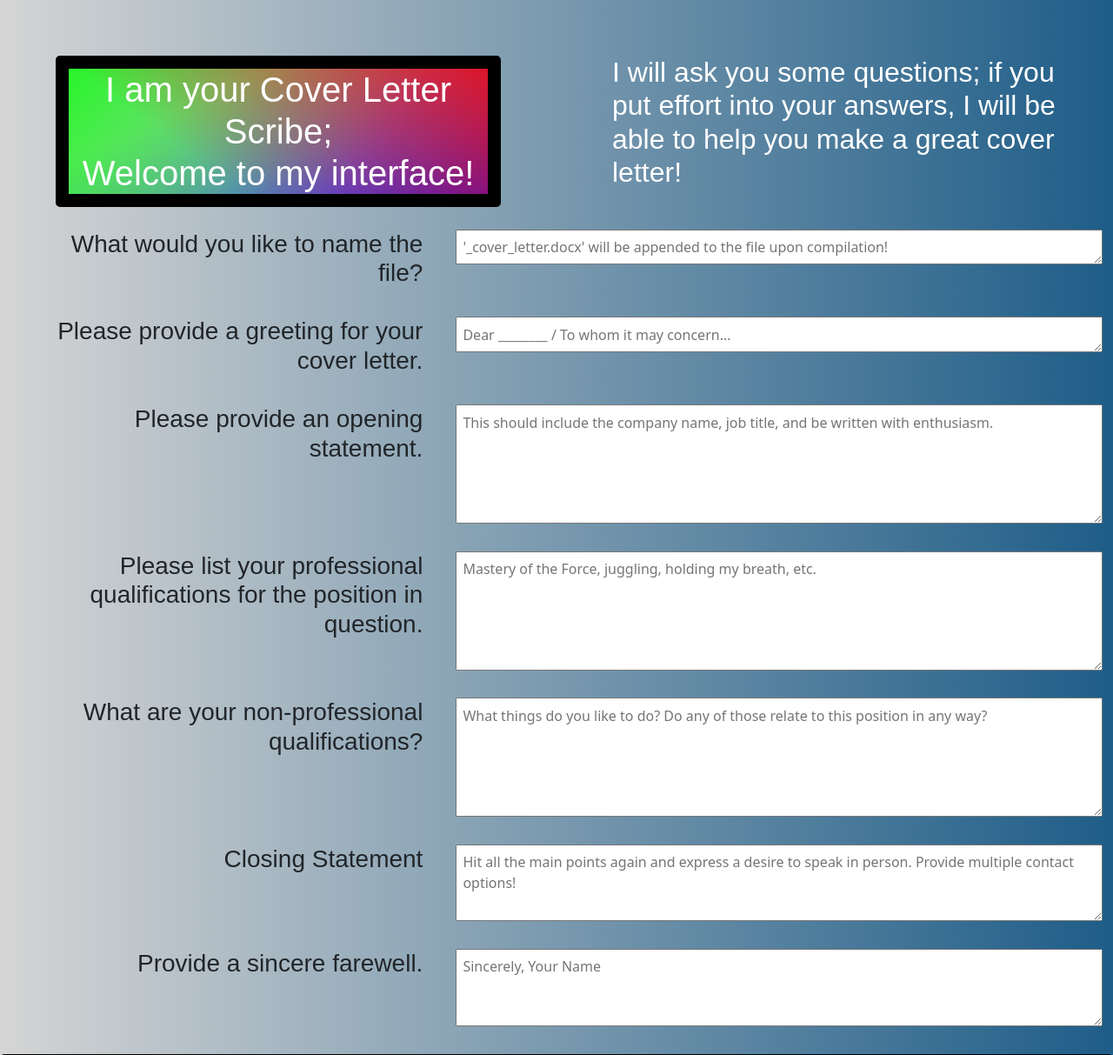
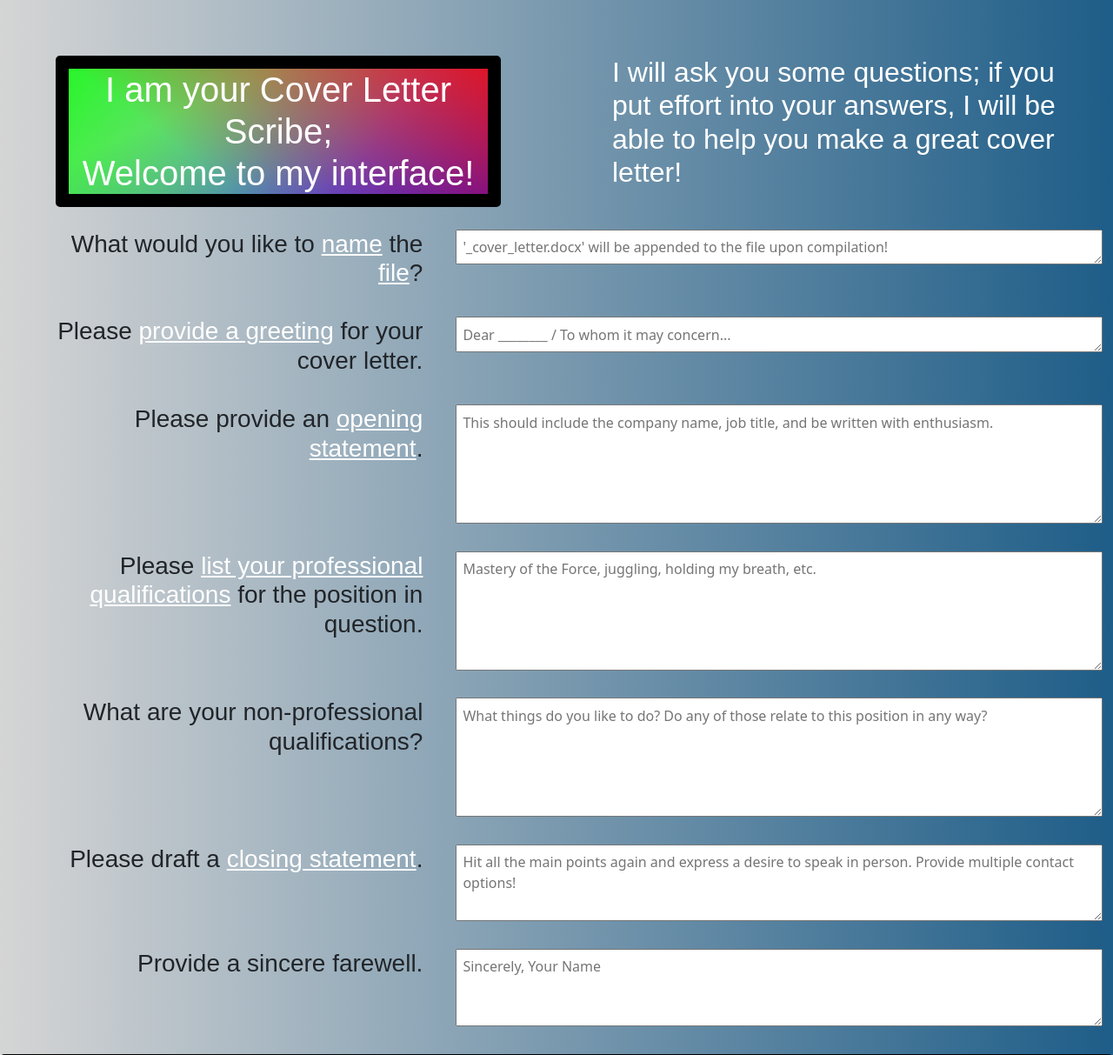
Before and after one commit to cdh616x/CLScribe-flask, a Flask app: page / in a window 1280 px wide. Shown: the top 1213 px of the page at 87% size. Run offline with Flask 2, Linux system fonts and the light colour scheme; some web fonts are replaced.

Commit message:
more styling!

```diff
--- a/static/styles.css
+++ b/static/styles.css
@@ -88,3 +88,8 @@ footer {
     font-family: "Roboto Mono", sans-serif;
     color: white;
 }
+
+.underline {
+    text-decoration: underline;
+    color: white;
+}
--- a/templates/index.html
+++ b/templates/index.html
@@ -22,15 +22,15 @@
  <form action="/review" method="post">
      <div class="row input-row">
          <div class="prompt-col">
-             <h3>What would you like to name the file?</h3>
+             <h3>What would you like to <span class="underline">name</span> the <span class="underline">file</span>?</h3>
          </div>
          <div class="col">
-             <textarea name="filename" cols="40" rows="1" placeholder="'_cover_letter.docx' will be appended to the file upon compilation!"></textarea>
+             <textarea name="filename" cols="40" rows="1" placeholder="'_cover_letter.docx' will be appended to the file upon compilation!" required></textarea>
          </div>
      </div>
      <div class="row input-row">
          <div class="prompt-col">
-             <h3>Please provide a greeting for your cover letter.</h3>
+             <h3>Please <span class="underline">provide a greeting</span> for your cover letter.</h3>
          </div>
          <div class="col">
              <textarea name="greeting" cols="40" rows="1" placeholder="Dear ________ / To whom it may concern..."></textarea>
@@ -38,7 +38,7 @@
      </div>
      <div class="row input-row">
          <div class="prompt-col">
-             <h3>Please provide an opening statement.</h3>
+             <h3>Please provide an <span class="underline">opening statement</span>.</h3>
 
          </div>
          <div class="col">
@@ -47,7 +47,7 @@
      </div>
      <div class="row input-row">
          <div class="prompt-col">
-             <h3>Please list your professional qualifications for the position in question.</h3>
+             <h3>Please <span class="underline">list your professional qualifications</span> for the position in question.</h3>
          </div>
          <div class="col">
              <textarea name="qualifications" cols="40" rows="5" placeholder="Mastery of the Force, juggling, holding my breath, etc."></textarea>
@@ -63,7 +63,7 @@
      </div>
      <div class="row input-row">
          <div class="prompt-col">
-             <h3>Closing Statement</h3>
+             <h3>Please draft a <span class="underline">closing statement</span>.</h3>
          </div>
          <div class="col">
              <textarea name="closing" cols="40" rows="3" placeholder="Hit all the main points again and express a desire to speak in person. Provide multiple contact options!"></textarea>
```
